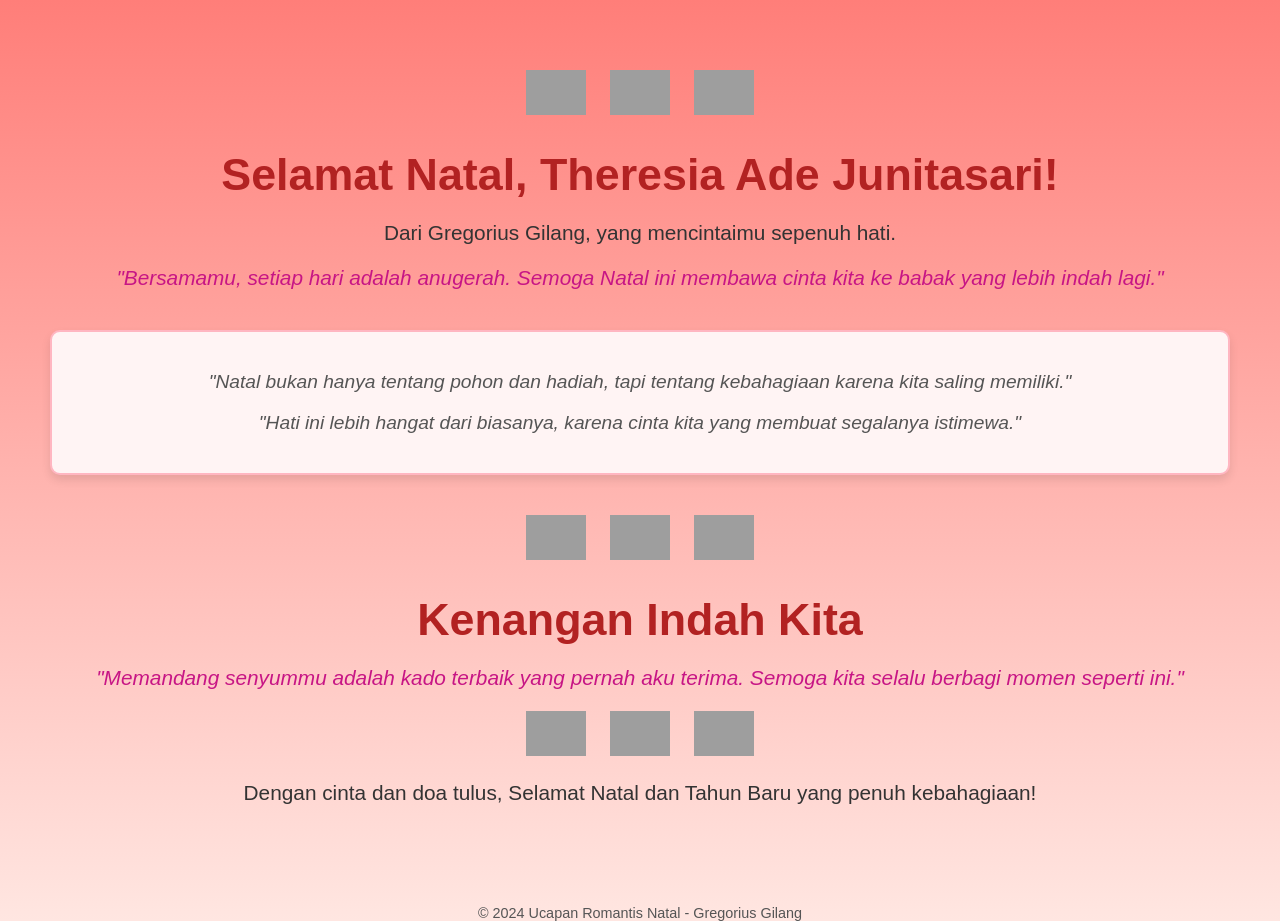
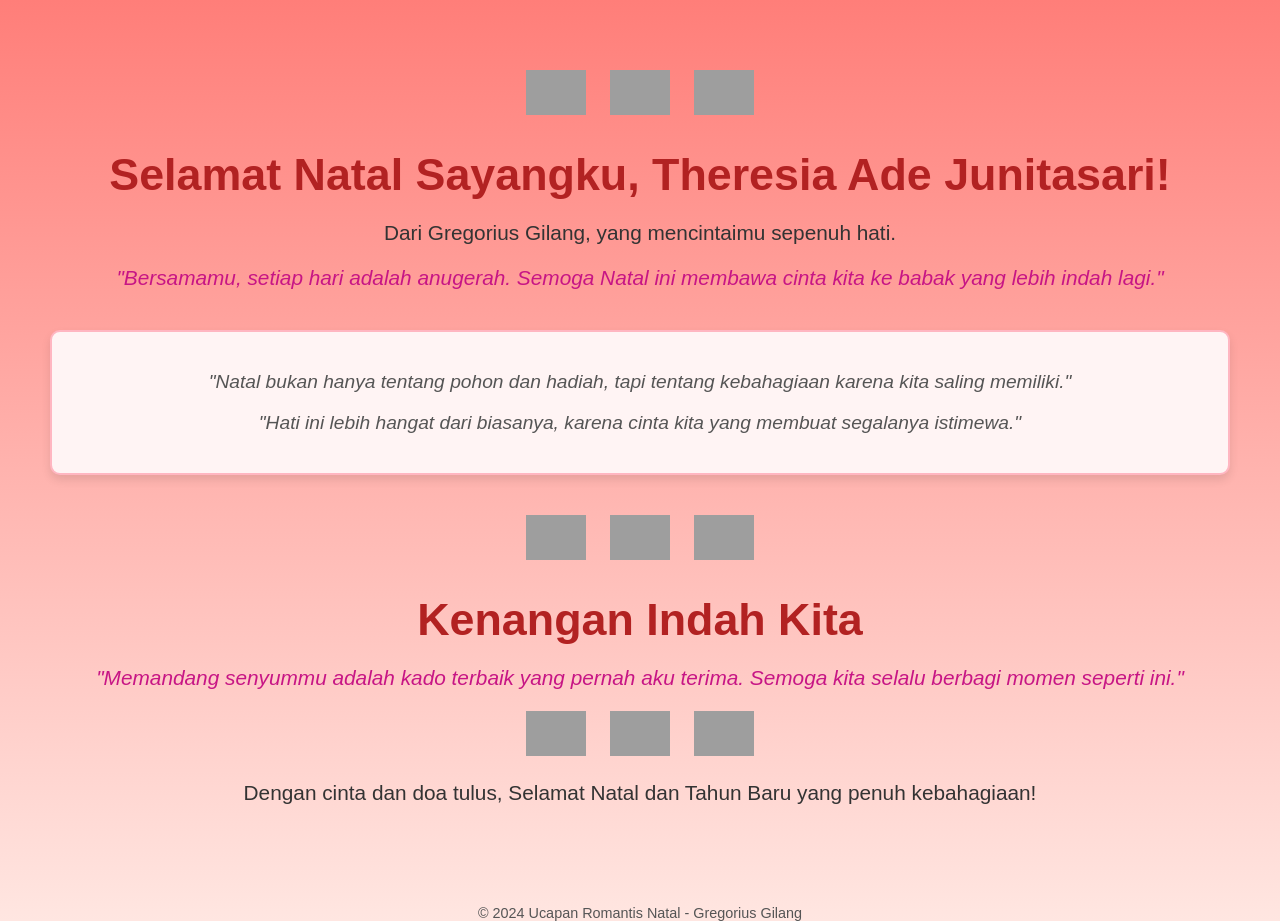
Before and after one commit to GregoriusG13/natal-untuk-kamu, a plain HTML site: page index.html in a window 1280 px wide. Drawn offline with Linux system fonts and the light colour scheme; grey boxes are pictures that could not be loaded.

Commit message:
index.html

```diff
--- a/index.html
+++ b/index.html
@@ -62,7 +62,7 @@
             <img src="https://img.icons8.com/color/96/heart-with-arrow.png" alt="Heart">
             <img src="https://img.icons8.com/color/96/christmas-tree.png" alt="Tree">
         </div>
-        <h1>Selamat Natal, Theresia Ade Junitasari!</h1>
+        <h1>Selamat Natal Sayangku, Theresia Ade Junitasari!</h1>
         <p>Dari Gregorius Gilang, yang mencintaimu sepenuh hati.</p>
         <p class="romantic">"Bersamamu, setiap hari adalah anugerah. Semoga Natal ini membawa cinta kita ke babak yang lebih indah lagi."</p>
 
```
